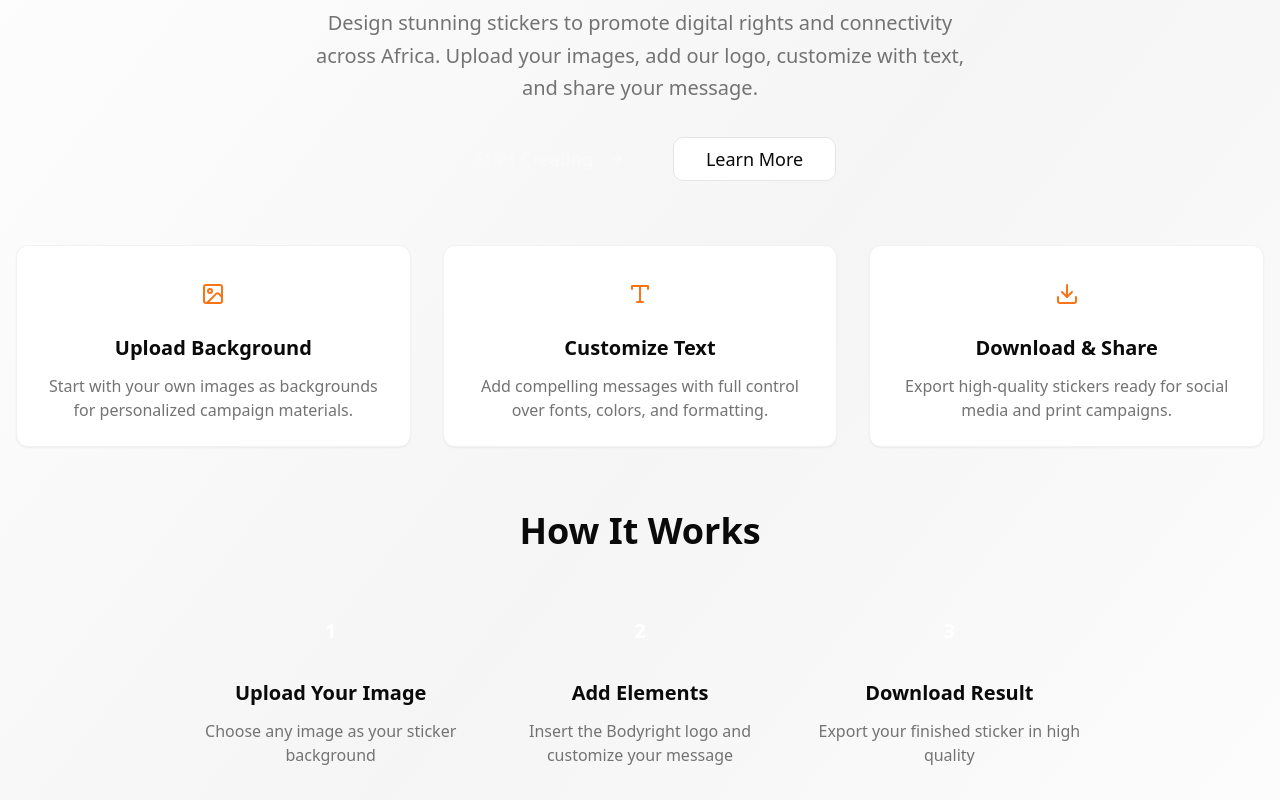
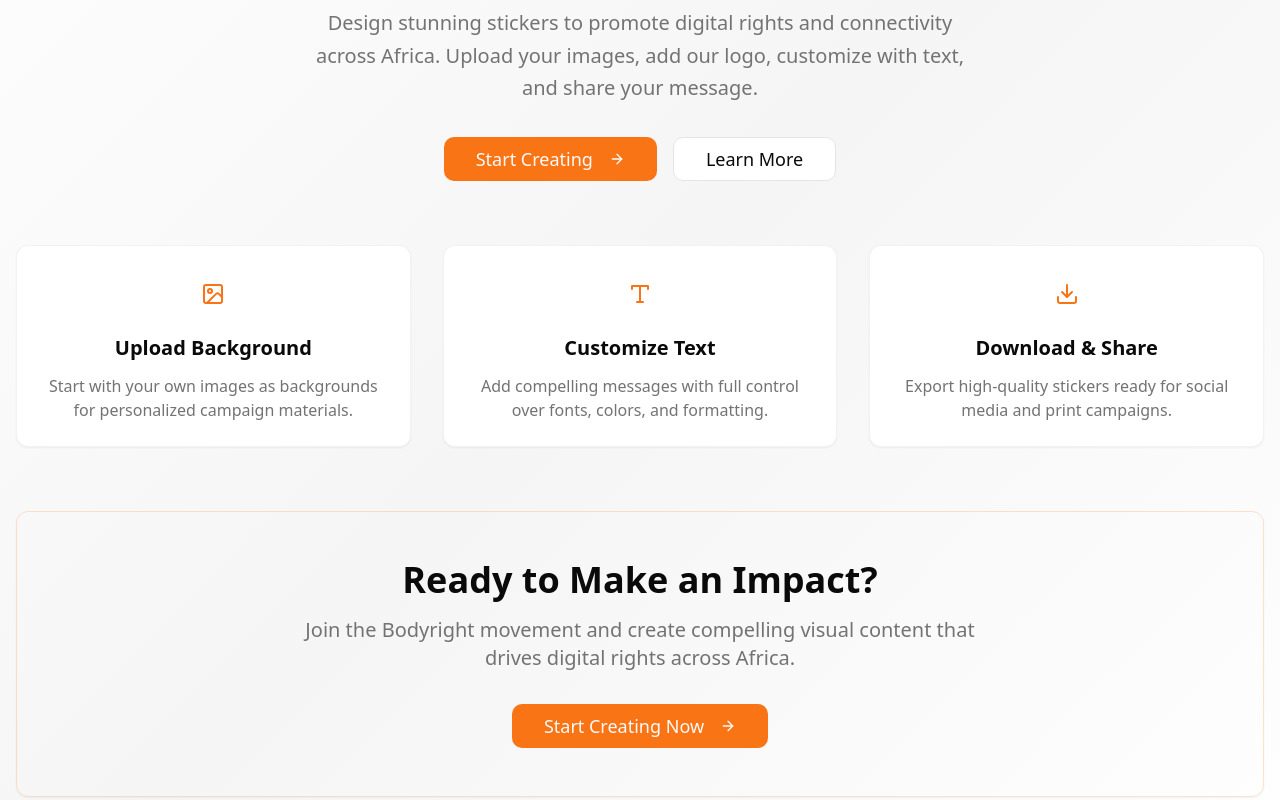
Before and after one commit to Nntanda/bodyright-badge-builder, a React (Vite) app: page / in a window 1280 px wide. Shown: the part 340-1140 px from the top of the page. Built offline with nearby package versions, Linux system fonts and the light colour scheme.

Commit message:
Update Welcome page styling and remove How it Works section

```diff
--- a/src/pages/Welcome.tsx
+++ b/src/pages/Welcome.tsx
@@ -20,7 +20,7 @@ const Welcome = () => {
               </div>
             </div>
             <Link to="/create">
-              <Button className="bg-gradient-primary hover:shadow-glow transition-all duration-300">
+              <Button className="bg-primary text-primary-foreground">
                 Get Started
                 <ArrowRight className="w-4 h-4 ml-2" />
               </Button>
@@ -51,7 +51,7 @@ const Welcome = () => {
 
           <div className="flex flex-col sm:flex-row gap-4 justify-center items-center">
             <Link to="/create">
-              <Button size="lg" className="bg-gradient-primary hover:shadow-glow transition-all duration-300 text-lg px-8">
+              <Button size="lg" className="bg-primary text-primary-foreground text-lg px-8">
                 Start Creating
                 <ArrowRight className="w-5 h-5 ml-2" />
               </Button>
@@ -95,45 +95,6 @@ const Welcome = () => {
           </Card>
         </div>
 
-        {/* How it Works */}
-        <div className="text-center mb-16">
-          <h2 className="text-3xl md:text-4xl font-bold mb-12">
-            How It Works
-          </h2>
-
-          <div className="grid md:grid-cols-3 gap-8 max-w-4xl mx-auto">
-            <div className="relative">
-              <div className="w-16 h-16 bg-gradient-primary rounded-full flex items-center justify-center mx-auto mb-4 text-white font-bold text-xl">
-                1
-              </div>
-              <h3 className="text-xl font-semibold mb-3">Upload Your Image</h3>
-              <p className="text-muted-foreground">
-                Choose any image as your sticker background
-              </p>
-            </div>
-
-            <div className="relative">
-              <div className="w-16 h-16 bg-gradient-primary rounded-full flex items-center justify-center mx-auto mb-4 text-white font-bold text-xl">
-                2
-              </div>
-              <h3 className="text-xl font-semibold mb-3">Add Elements</h3>
-              <p className="text-muted-foreground">
-                Insert the Bodyright logo and customize your message
-              </p>
-            </div>
-
-            <div className="relative">
-              <div className="w-16 h-16 bg-gradient-primary rounded-full flex items-center justify-center mx-auto mb-4 text-white font-bold text-xl">
-                3
-              </div>
-              <h3 className="text-xl font-semibold mb-3">Download Result</h3>
-              <p className="text-muted-foreground">
-                Export your finished sticker in high quality
-              </p>
-            </div>
-          </div>
-        </div>
-
         {/* CTA Section */}
         <Card className="p-8 md:p-12 text-center bg-gradient-primary/5 border-primary/20">
           <h2 className="text-3xl md:text-4xl font-bold mb-4">
@@ -144,7 +105,7 @@ const Welcome = () => {
             that drives digital rights across Africa.
           </p>
           <Link to="/create">
-            <Button size="lg" className="bg-gradient-primary hover:shadow-glow transition-all duration-300 text-lg px-8">
+            <Button size="lg" className="bg-primary text-primary-foreground text-lg px-8">
               Start Creating Now
               <ArrowRight className="w-5 h-5 ml-2" />
             </Button>
```
